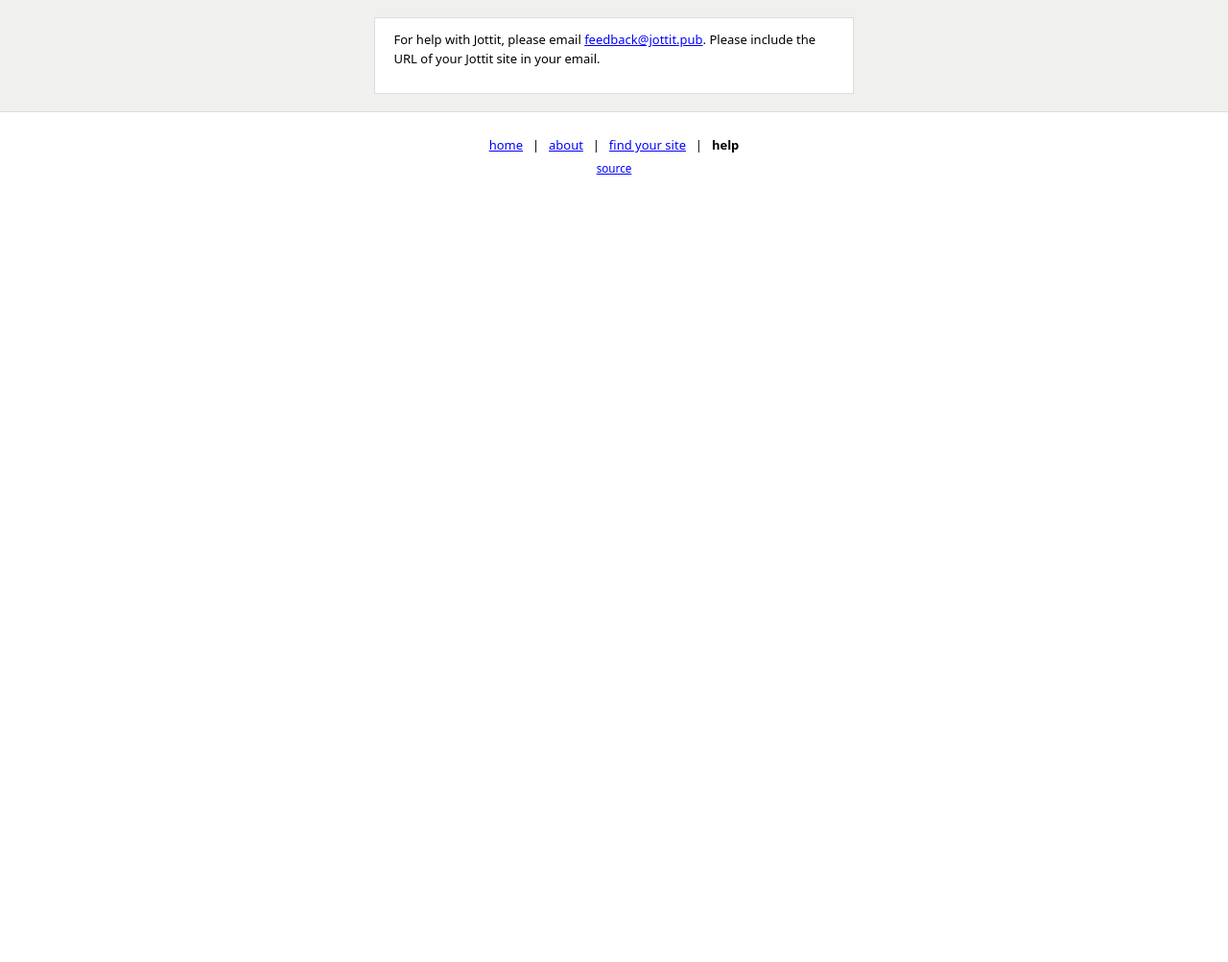
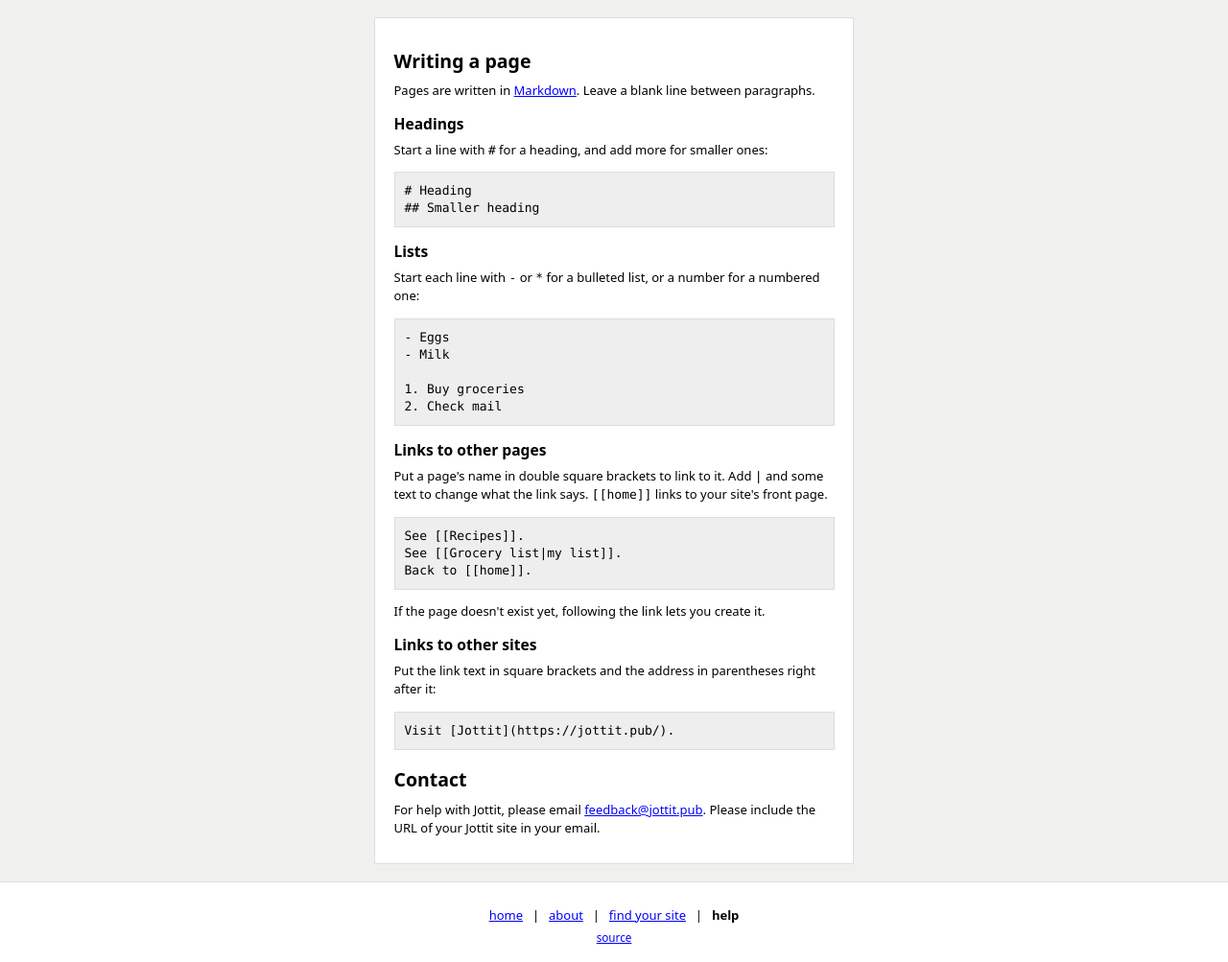
Before and after one commit to simonbc/jottit, a Flask app: page /help in a window 1280 px wide. Shown: the part 71-1074 px from the top of the page at 96% size. Before the commit the page ends 253 px from the top, so only its background shows below. Run offline with Flask 3, Linux system fonts and the light colour scheme; some libraries are stand-ins or nearby versions.

Commit message:
Explain page formatting on the help page
Add a short guide to headings, lists, links to other pages ([[name]],
[[name|text]], [[home]]) and external links ([title](url)), plus a test
that runs the page's examples through the renderer.

Co-Authored-By: Claude Opus 5.5 <noreply@anthropic.com>

```diff
--- a/jottit/templates/help.html
+++ b/jottit/templates/help.html
@@ -9,6 +9,35 @@
 
 {% block content %}
   <article class="content-card">
+    <h2>Writing a page</h2>
+
+    <p>Pages are written in <a href="https://daringfireball.net/projects/markdown/syntax">Markdown</a>. Leave a blank line between paragraphs.</p>
+
+    <h3>Headings</h3>
+    <p>Start a line with <code>#</code> for a heading, and add more for smaller ones:</p>
+    <pre><code># Heading
+## Smaller heading</code></pre>
+
+    <h3>Lists</h3>
+    <p>Start each line with <code>-</code> or <code>*</code> for a bulleted list, or a number for a numbered one:</p>
+    <pre><code>- Eggs
+- Milk
+
+1. Buy groceries
+2. Check mail</code></pre>
+
+    <h3>Links to other pages</h3>
+    <p>Put a page's name in double square brackets to link to it. Add <code>|</code> and some text to change what the link says. <code>[[home]]</code> links to your site's front page.</p>
+    <pre><code>See [[Recipes]].
+See [[Grocery list|my list]].
+Back to [[home]].</code></pre>
+    <p>If the page doesn't exist yet, following the link lets you create it.</p>
+
+    <h3>Links to other sites</h3>
+    <p>Put the link text in square brackets and the address in parentheses right after it:</p>
+    <pre><code>Visit [Jottit](https://jottit.pub/).</code></pre>
+
+    <h2>Contact</h2>
     <p>For help with Jottit, please email <a href="mailto:feedback@jottit.pub">feedback@jottit.pub</a>. Please include the URL of your Jottit site in your email.</p>
   </article>
 {% endblock %}
```
Also changed, not shown: tests/test_routing.py (+25 -0 lines).
